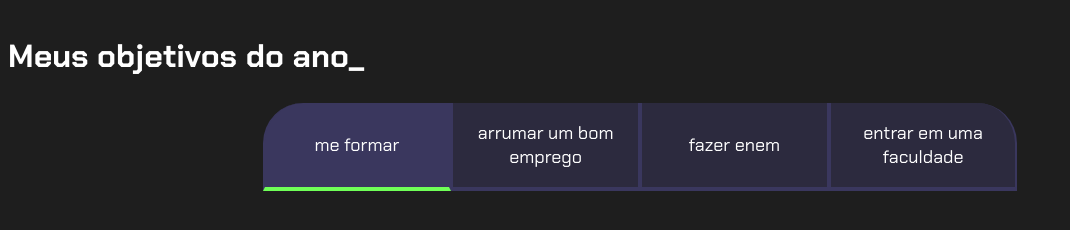
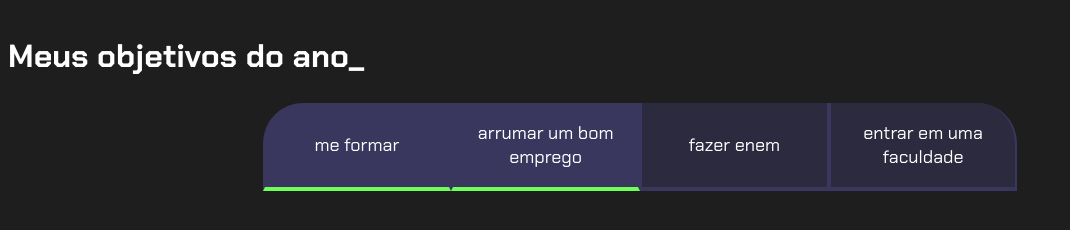
Before and after one commit to lorenafelixfe/VSCode3, a plain HTML site: page index.html in a window 1280 px wide. Both pictures are taken after a click on the button "arrumar um bom emprego". Shown: the whole page, without its empty margins (0-1070 px from the left). Drawn offline with Linux system fonts and the light colour scheme.

Commit message:
Add files via upload

```diff
--- a/main.js
+++ b/main.js
@@ -0,0 +1,7 @@
+const botoes = document. querySelectorAll(".botao");
+
+for (let i=0;i<botoes.length;i++){
+botoes[i].onclick=function(){
+    botoes [i].classList.add ("ativo")
+}
+}
--- a/style.css
+++ b/style.css
@@ -11,7 +11,7 @@
 body{
     background-color: var(--cor-de-fundo);
     color: var(--branco);
-    font-family: 'Chakra Petch', sans-serif;
+    font-family: "Chakra Petch", sans-serif;
 }
 .conteudo-principal{
 display: flex;
```
